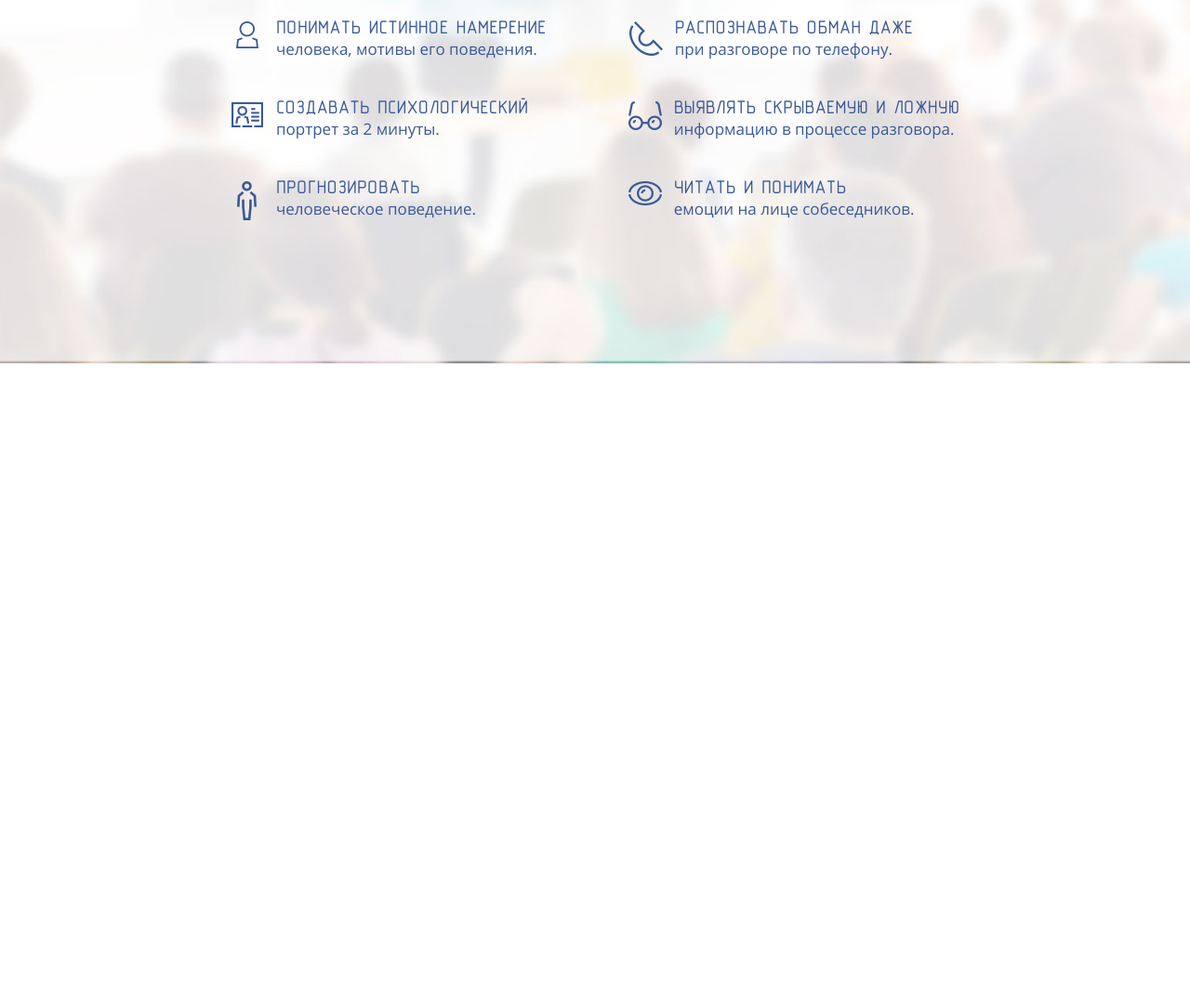
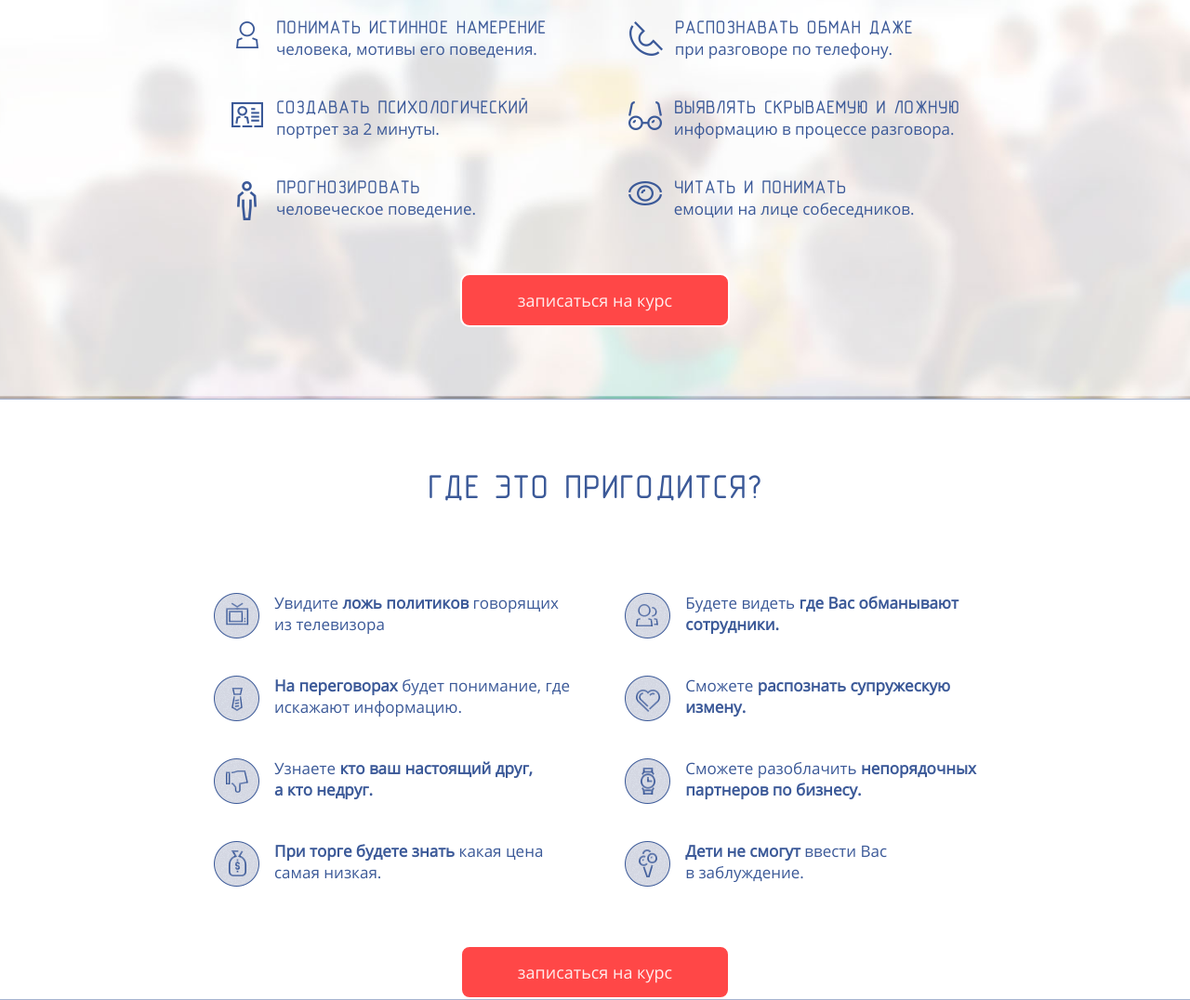
Before and after one commit to andyivanukh/Sila-Slova, a plain HTML site: page index.html in a window 1280 px wide. Shown: the part 892-1968 px from the top of the page at 93% size. Before the commit the page ends 1283 px from the top, so only its background shows below. Drawn offline with Linux system fonts and the light colour scheme.

Commit message:
ready study_value section adapt 100%

```diff
--- a/css/media.css
+++ b/css/media.css
@@ -81,6 +81,11 @@
 	.study_txt_sub{
 		font-size: 14px;
 	}
+	.value_txt{
+		top:5px;
+		font-size: 14px;
+		letter-spacing: -1px;
+	}
 }
 
 /* Custom, iPhone Retina */
--- a/index.html
+++ b/index.html
@@ -45,7 +45,7 @@
    							<span class="price">4 900 грн</span>
    							<span class="time">6 дней (24 часа) </span>
    						</div>
-   						<button class="registr-btn">записаться на курс</button>
+   						<button class="registr-btn arr-btn">записаться на курс</button>
    					</div>
    				</div>
    			</div>
@@ -105,6 +105,71 @@
 
    					</div>
    				</div>
+   				<button class="registr-btn what_study_btn">записаться на курс</button>
+   			</div>
+   		</div>
+   	</section>
+   	<section class="what_value">
+   		<div class="container">
+   			<div class="what_value__content">
+   				<span class="section_title">ГДЕ ЭТО ПРИГОДИТСЯ?</span>
+   				<div class="what_value__wrap clearfix">
+   					<div class="what_value_left left">
+   						<div class="what_value__item clearfix">
+   							<img  class="value_img left" src="img/value_tv_ic.png" alt="icon_item">
+   							<div class="value_txt left">
+   								Увидите <b>ложь политиков</b> говорящих<br> из телевизора
+   							</div>
+   						</div>
+   						<div class="what_value__item clearfix">
+   							<img  class="value_img left" src="img/value_tie_ic.png" alt="icon_item">
+   							<div class="value_txt left">
+   								<b>На переговорах</b> будет понимание, где<br> искажают информацию.
+   							</div>
+   						</div>
+   						<div class="what_value__item clearfix">
+   							<img  class="value_img left" src="img/value_dislike_ic.png" alt="icon_item">
+   							<div class="value_txt left">
+   								Узнаете <b>кто ваш настоящий друг,<br> а кто недруг.</b>
+   							</div>
+   						</div>
+   						<div class="what_value__item clearfix">
+   							<img  class="value_img left" src="img/value_bag_ic.png" alt="icon_item">
+   							<div class="value_txt left">
+   								<b>При торге будете знать</b> какая цена<br> самая низкая.
+   							</div>
+   						</div>
+
+   					</div>
+   					<div class="what_value_rigth right">
+   						<div class="what_value__item clearfix">
+   							<img  class="value_img left" src="img/value_users_ic.png" alt="icon_item">
+   							<div class="value_txt left">
+   								Будете видеть <b>где Вас обманывают<br> сотрудники.</b>
+   							</div>
+   						</div>
+   						<div class="what_value__item clearfix">
+   							<img  class="value_img left" src="img/value_heart_ic.png" alt="icon_item">
+   							<div class="value_txt left">
+   								Сможете <b>распознать супружескую<br> измену.</b>
+   							</div>
+   						</div>
+   						<div class="what_value__item clearfix">
+   							<img  class="value_img left" src="img/value_watch_ic.png" alt="icon_item">
+   							<div class="value_txt left">
+   								Сможете разоблачить <b>непорядочных<br> партнеров по бизнесу.</b>
+   							</div>
+   						</div>
+   						<div class="what_value__item clearfix">
+   							<img  class="value_img left" src="img/value_icecream_ic.png" alt="icon_item">
+   							<div class="value_txt left">
+   								<b>Дети не смогут</b> ввести Вас<br> в заблуждение.
+   							</div>
+   						</div>
+
+   					</div>
+   				</div>
+   				<button class="registr-btn ">записаться на курс</button>
    			</div>
    		</div>
    	</section>
--- a/sass/main.sass
+++ b/sass/main.sass
@@ -172,6 +172,7 @@ a:focus
 
 span.price
 	color: #FF4747
+	text-transform: lowercase
 
 span.time
 	font-size: 30px
@@ -238,6 +239,8 @@ span.cource-name::after
 	border: 2px solid #fff
 	border-radius: 10px
 	transition: box-shadow .5s ease-out
+
+.arr-btn
 	&::before, &::after
 		position: absolute
 		top: -20px
@@ -261,6 +264,7 @@ span.cource-name::after
 section.what_study
 	min-height: 576px
 	text-align: center
+	border-bottom: 1px solid #A6B4D0
 
 .section_title
 	display: block
@@ -274,12 +278,15 @@ section.what_study
 .what_study__wrap
 	max-width: 784px
 	margin: 0 auto
+	margin-bottom: 33px
 
-.what_study_left, .what_study_right
+.what_study_left, .what_study_right,
+.what_value_left, .what_value_right
 	max-width: 450px
 	z-index: 999
 
-.what_study__item
+.what_study__item,
+.what_value__item
 	padding: 20px 0
 
 .study_img
@@ -297,3 +304,29 @@ section.what_study
 	&_sub
 		font-family: "OpenSansRegular", sans-serif
 		font-size: 17px
+
+.what_study_btn
+	margin-bottom: 77px
+
+
+/*WHAT VALUE SECTION*/
+section.what_value
+	min-height: 612px
+	background: #fff
+	text-align: center
+	border-bottom: 1px solid #A6B4D0
+
+.what_value__wrap
+	max-width: 820px
+	margin: 0 auto
+	margin-bottom: 43px
+
+.value_txt
+	position: relative
+	top: -1px
+	font-family: "OpenSansRegular", sans-serif
+	font-size: 17px
+	text-align: left
+
+.value_img
+	margin-right: 16px
```
Also changed, not shown: css/main.css, img/value_bag_ic.png (added), img/value_dislike_ic.png (added), img/value_heart_ic.png (added), img/value_icecream_ic.png (added), img/value_tie_ic.png (added), img/value_tv_ic.png (added), img/value_users_ic.png (added), img/value_watch_ic.png (added).
